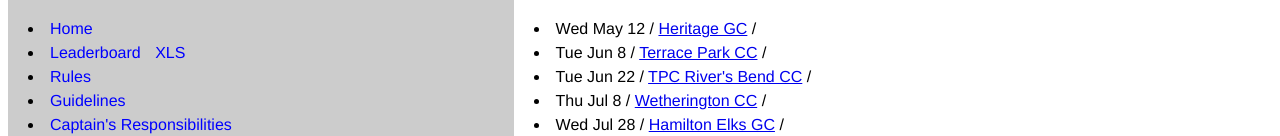
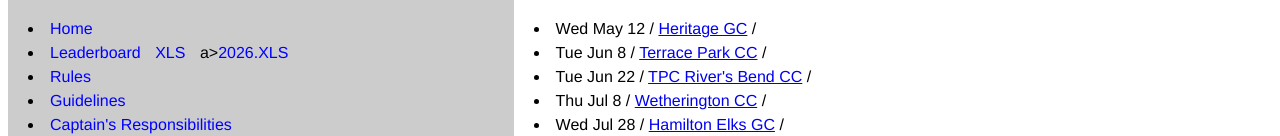
Before and after one commit to jpedicini/senior-interclub, a plain HTML site: page index.html in a window 1280 px wide. Shown: the part 330-466 px from the top of the page. Drawn offline with Linux system fonts and the light colour scheme.

Commit message:
Refactor HTML structure and styles

```diff
--- a/index.html
+++ b/index.html
@@ -90,7 +90,7 @@ footer {
 <nav>
 <h2>Contents</h2>
 <li><a onclick="replaceContent('home')">Home</a><br>
-<li><a href="Leaderboard.html">Leaderboard </a><a href="https://1drv.ms/x/c/8a846a00fbb195ef/IQDD4gOYoMhXQq0JuzwGKfiNAeajWWUarEMH06YB7eK8NYo?e=6k5v3f">XLS</a><br>
+<li><a href="Leaderboard.html">Leaderboard </a><a href="https://1drv.ms/x/c/8a846a00fbb195ef/IQC_1CSQxrNfT6YX1oOdfI6oAakmtrTfKn3k0I9zyd0eiRM?e=0JAPwR">XLS </a>a><a href="https://1drv.ms/x/c/8a846a00fbb195ef/IQDD4gOYoMhXQq0JuzwGKfiNAeajWWUarEMH06YB7eK8NYo?e=6k5v3f">2026.XLS</a><br>
 <li><a href="https://1drv.ms/w/c/8a846a00fbb195ef/IQDfPGo_-ytFQq0pu8jqocjwAZsBOAfbxsWpbcMY86S0bsk?e=gtSQe1">Rules</a><br>
 <li><a href="https://1drv.ms/w/c/8a846a00fbb195ef/IQARJqFihXzhT6fqvfz3yC-ZAaIc5Q6gssVdC-eq3UdgMVY">Guidelines</a><br>
 <li><a href="https://1drv.ms/w/c/8a846a00fbb195ef/EeepOoWoVzxEr1R6qnHY7hAB2So-vaFd9Zx5380RElMDKg">Captain's Responsibilities</a><br>
```
